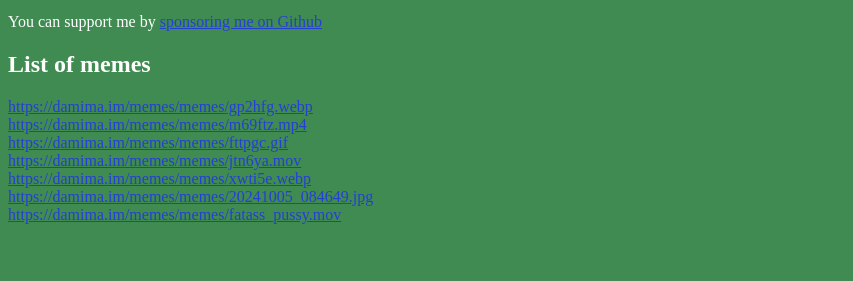
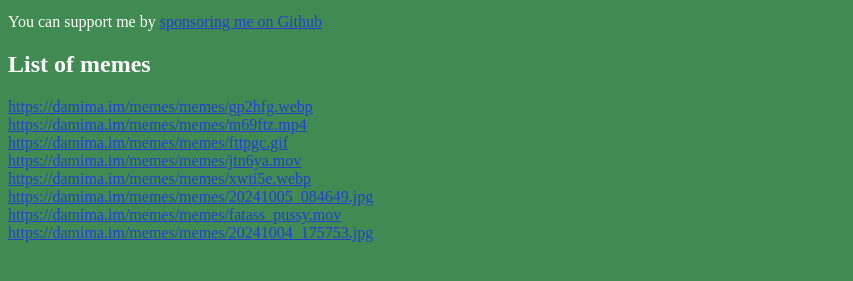
Before and after one commit to dxamima/dxamima.github.io, a plain HTML site: page memes/index.html in a window 1280 px wide. Shown: the part 101-382 px from the top of the page, without its empty margins (0-853 px from the left). Drawn offline with Linux system fonts and the light colour scheme.

Commit message:
new meme

```diff
--- a/memes/index.html
+++ b/memes/index.html
@@ -24,5 +24,6 @@
         <a href="https://damima.im/memes/memes/xwti5e.webp">https://damima.im/memes/memes/xwti5e.webp</a><br>
         <a href="https://damima.im/memes/memes/20241005_084649.jpg">https://damima.im/memes/memes/20241005_084649.jpg</a><br>
         <a href="https://damima.im/memes/memes/fatass_pussy.mov">https://damima.im/memes/memes/fatass_pussy.mov</a><br>
+        <a href="https://damima.im/memes/memes/20241004_175753.jpg">https://damima.im/memes/memes/20241004_175753.jpg</a><br>
     </body>
 </html>
```
Also changed, not shown: memes/memes/20241004_175753.jpg (added).
